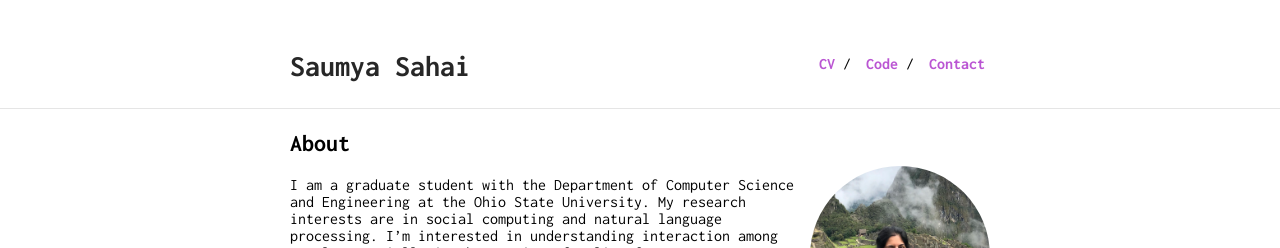
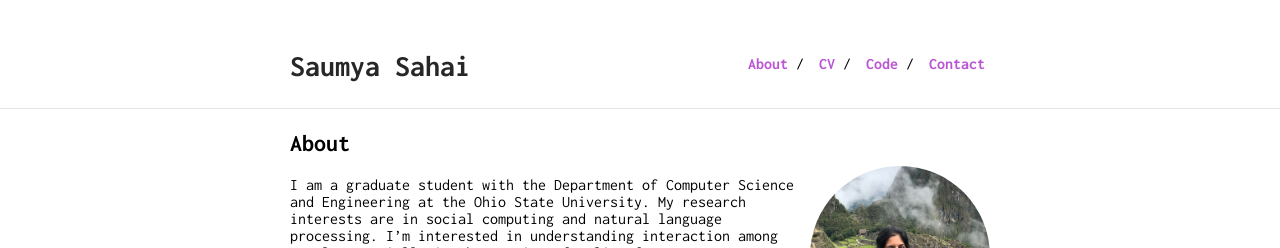
Before and after one commit to sahaisaumya/sahaisaumya.github.io, a Jekyll site: the page built from index.md, in a window 1280 px wide. Shown: the top 248 px of the page. Built offline with Jekyll 4.4.1, drawn with Linux system fonts in a browser that asks for light colours; our own code applies the rules of GitHub Pages for plain Markdown files.

Commit message:
Update _config.yml

```diff
--- a/_config.yml
+++ b/_config.yml
@@ -12,6 +12,8 @@ sass:
 tracking_id: UA-179107942-1
 
 nav:
+ - name: "About"
+   link: ""
  - name: "CV"
    link: "cv"
  - name: "Code"
```
